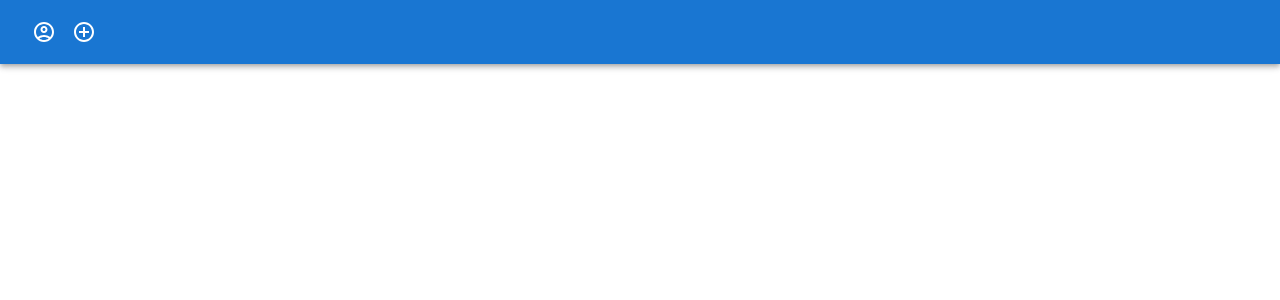
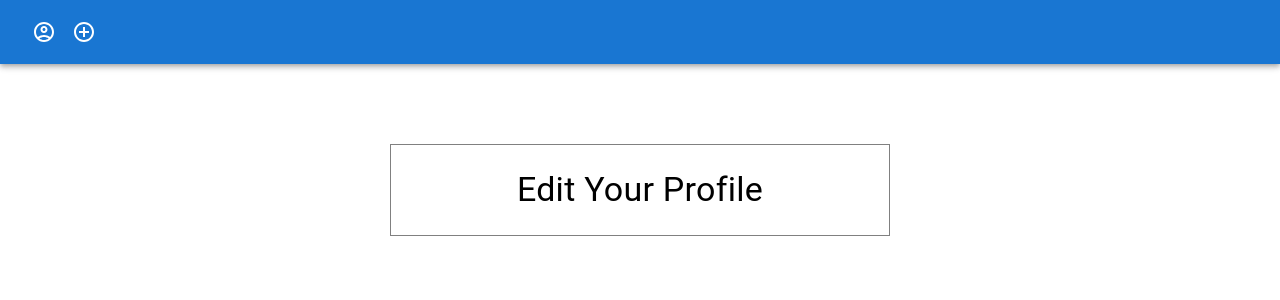
Before and after one commit to wojtek99955/mui-demo-website, a React (Create React App) app: page /edit-profile in a window 1280 px wide. Before the commit this address had no page. Shown: the top 300 px of the page. Built offline with nearby package versions, Linux system fonts and the light colour scheme.

Commit message:
EditProfile added

```diff
--- a/src/App.js
+++ b/src/App.js
@@ -1,6 +1,7 @@
 import Header from "./components/Header";
 import MainPage from "./components/MainPage/MainPage";
 import Profile from "./components/Profile/Profile";
+import EditProfile from "./components/EditProfile/EditProfile";
 import { Routes, Route } from "react-router-dom";
 import { GlobalStyle } from "./assets/GlobalStyle";
 
@@ -12,6 +13,7 @@ function App() {
       <Routes>
         <Route path="/" element={<MainPage />} />
         <Route path="/profile" element={<Profile />} />
+        <Route path="/edit-profile" element={<EditProfile />} />
       </Routes>
     </div>
   );
--- /dev/null
+++ b/src/components/EditProfile/EditProfile.js
@@ -0,0 +1,22 @@
+import { Typography } from "@mui/material";
+import styled from "styled-components";
+
+const Container = styled.section`
+  max-width: 500px;
+  margin: auto;
+  margin-top: 5rem;
+  border: 1px solid grey;
+  padding: 1.5rem;
+`;
+
+function EditProfile() {
+  return (
+    <Container>
+      <Typography variant="h4" component="h1" align="center">
+        Edit Your Profile
+      </Typography>
+    </Container>
+  );
+}
+
+export default EditProfile;
```
